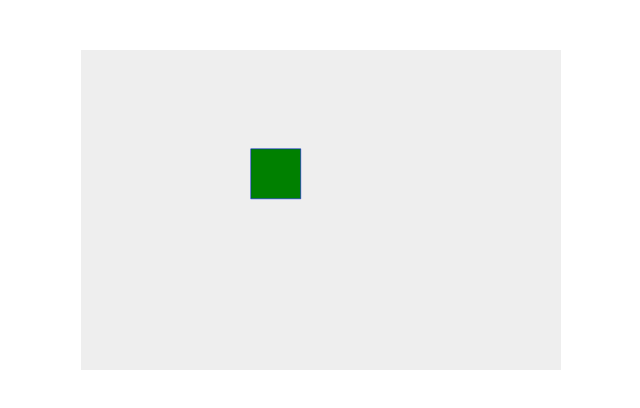
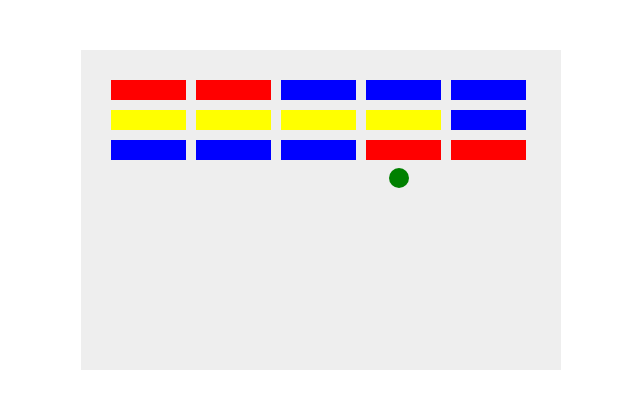
Before and after one commit to DartLordz/Arkanoid, a plain HTML site: page index.html in a window 1280 px wide. Shown: the whole page, without its empty margins (319-959 px from the left). Drawn offline with Linux system fonts and the light colour scheme.

Commit message:
add bricks

```diff
--- a/index.html
+++ b/index.html
@@ -21,29 +21,62 @@
 
           <script>
 
-             var canvas = document.getElementById("myCanvas");  //возвращаем значение канваса в переменную
-             var ctx = canvas.getContext("2d"); // определяем переменную для двухмерного рендеринга в канвасе
-             var x = canvas.width / 2; //центр по х окружности, по которой двигается шарик
-             var y = canvas.height - 150; //центр по у окружности, по которой двигается шарик
-             var ballRadius = 10; //радиус шарика
-             var currentAngle = 0; //текущий угол нахождения шарика в окружности
-            var radius = 100; //радиус окружности движения шарика
+              var canvas = document.getElementById("myCanvas");
+              var ctx = canvas.getContext("2d");
 
-             function draw () { //создаем функцию прорисовки шарика
-                 var dx = Math.cos(currentAngle) * radius; //просчет позиции шарика по х, откоситель центра окружности и текущего угла
-                var dy = Math.sin(currentAngle) * radius; //просчет позиции шарика по у, откоситель центра окружности и текущего угла
-                 ctx.clearRect(0, 0, canvas.width, canvas.height); //очищаем канвас
-                 ctx.beginPath(); //создаем контур
-                 ctx.rect(x + dx, y + dy, 50, 50); //придаем форму квадрата контуру
-                 ctx.fillStyle = "green"; //устанавливаем цвет заливки шарика
-                 ctx.fill(); //рисуем шарик с заливкой внутренней области
-                 ctx.strokeStyle = "rgba(0, 0, 255, 0.5)"; //выбираем цвет и прозрачность для контура шарика
-                ctx.stroke(); //прорисовываем выбранный контур
-                 ctx.closePath(); //закрываем контур
-                 currentAngle += 0.1; //увеличиваем текущий угол нахождения шарика в окружности
+              var x = canvas.width / 2;
+              var y = canvas.height - 30;
+              var ballRadius = 10;
+              var dx = 2;
+              var dy = -2;
+
+              var brickRowCount = 3;
+              var brickColumnCount = 5;
+              var brickWidth = 75;
+              var brickHeight = 20;
+              var brickPadding = 10;
+              var brickOffsetTop = 30;
+              var brickOffsetLeft = 30;
+              var brickColor = ["blue", "red", "yellow"];
+              var brick = [];
+
+              function drawBricks() {
+                  brick.number = 0;
+                  for (var r = 0; r < brickRowCount; r++) {
+                      for (var c = 0; c < brickColumnCount; c++) {
+                          var brickX = (c * (brickWidth + brickPadding)) + brickOffsetLeft;
+                          var brickY = (r * (brickHeight + brickPadding)) + brickOffsetTop;
+                          if (brick.length != (brickRowCount * brickColumnCount) - 1) {
+                              brick.push(brickColor[Math.round(Math.random() * brickColor.length)]);
+                          }
+                          ctx.beginPath();
+                          ctx.rect(brickX, brickY, brickWidth,brickHeight);
+                          ctx.fillStyle = brick[(r * brickColumnCount) + c];
+                          ctx.fill();
+                          ctx.closePath();
+                      }
+                  }
               }
 
-             setInterval(draw, 30); //выставляем интервал вызова функции прорисовки шарика на каждые 30 милисекунд
+              function draw () {
+                  if (x + dx + ballRadius > canvas.width || x + dx < ballRadius) {
+                      dx = -dx;
+                  }
+                  if (y + dy + ballRadius > canvas.height || y + dy < ballRadius) {
+                      dy = -dy;
+                  }
+                  ctx.clearRect(0, 0, canvas.width, canvas.height);
+                  drawBricks();
+                  ctx.beginPath();
+                  ctx.arc(x, y, ballRadius, 0, Math.PI*2,false);
+                  ctx.fillStyle = "green";
+                  ctx.fill();
+                  ctx.closePath();
+                  x += dx;
+                  y += dy;
+              }
+
+              setInterval(draw, 10);
 
           </script>
 
```
Lines whose indentation alone changed are shown as unchanged.
